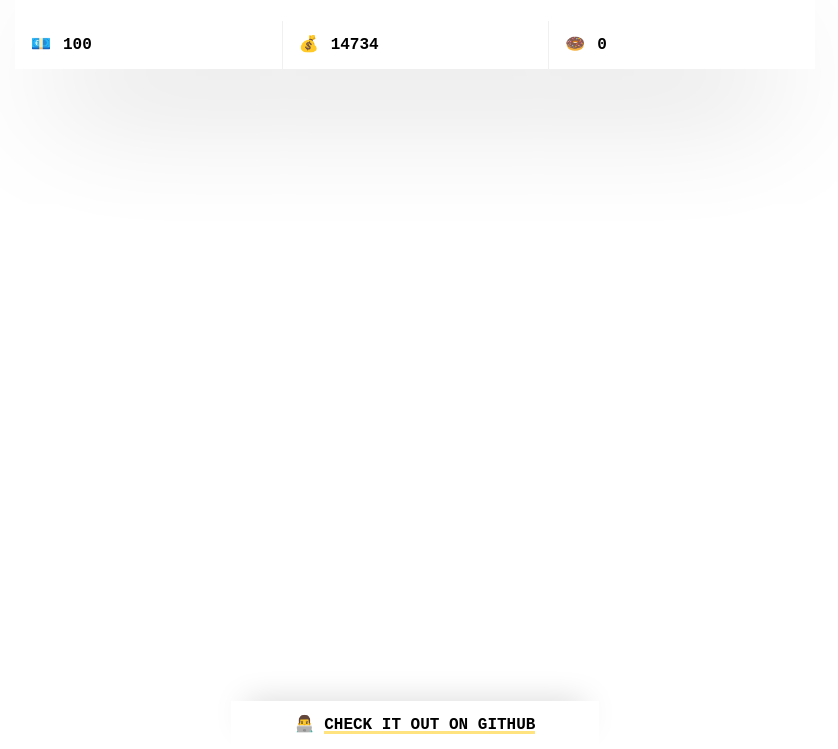
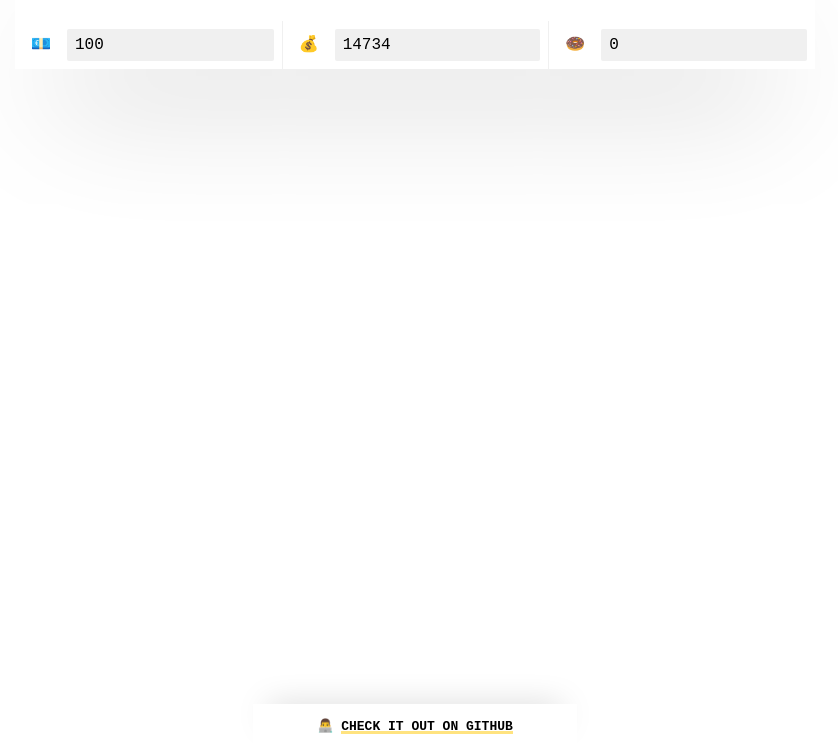
Before and after one commit to devcarron/Slots-game, a website built with webpack: page src/app/templates/index.html in a window 1280 px wide. Shown: the part 51-800 px from the top of the page, without its empty margins (225-1063 px from the left). Built offline with nearby package versions, Linux system fonts and the light colour scheme.

Commit message:
Updates app styles.

```diff
--- a/src/app/components/app/app.style.scss
+++ b/src/app/components/app/app.style.scss
@@ -8,7 +8,6 @@
         user-select: none;
         max-width: 800px;
         margin: 0 auto;
-        font-weight: bold;
         font-size: 16px;
         line-height: 16px;
     }
@@ -20,6 +19,7 @@
     &__title {
         padding: 24px 16px;
         margin: 0;
+        font-weight: bold;
         font-size: 24px;
         line-height: 24px;
         text-align: center;
@@ -35,10 +35,11 @@
     }
 
     &__prop {
-        padding: 16px;
         width: 33.33333333%;
         display: flex;
         box-sizing: border-box;
+        padding: 8px;
+        overflow: hidden;
     }
 
     &__prop + &__prop {
@@ -46,11 +47,14 @@
     }
 
     &__icon {
-        padding: 0 12px 0 0;
+        padding: 8px 16px 8px 8px;
     }
 
     &__value {
         flex: 1 0 auto;
+        background: #F0F0F0;
+        border-radius: 2px;
+        padding: 8px;
         // box-shadow: 16px 8px 32px -8px rgba(0, 0, 0, .25);
     }
 
@@ -69,6 +73,9 @@
         text-align: center;
         max-width: 100vw;
         box-sizing: border-box;
+        font-weight: bold;
+        font-size: 13px;
+        line-height: 13px;
     }
 
     &__link {
```
